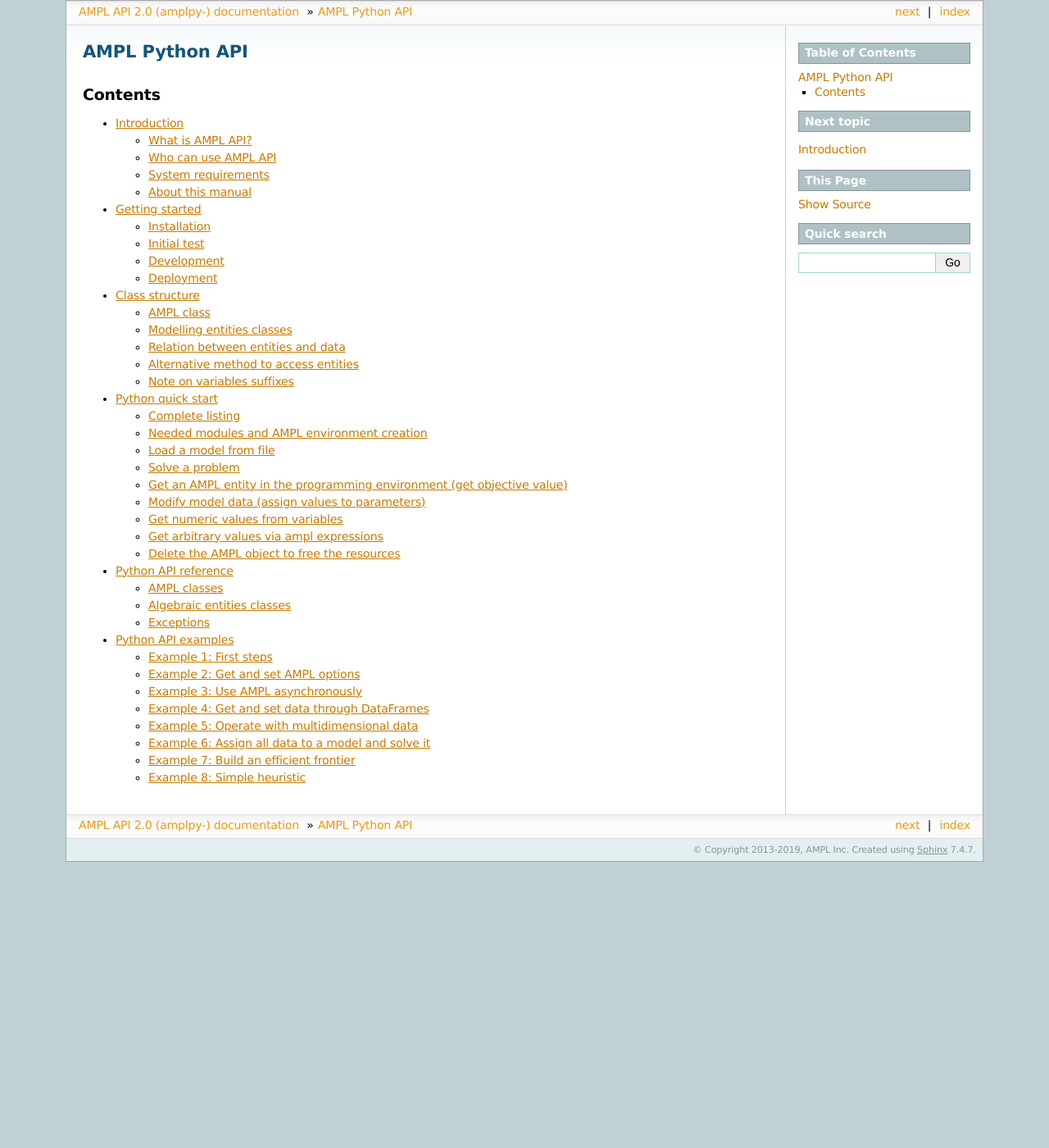
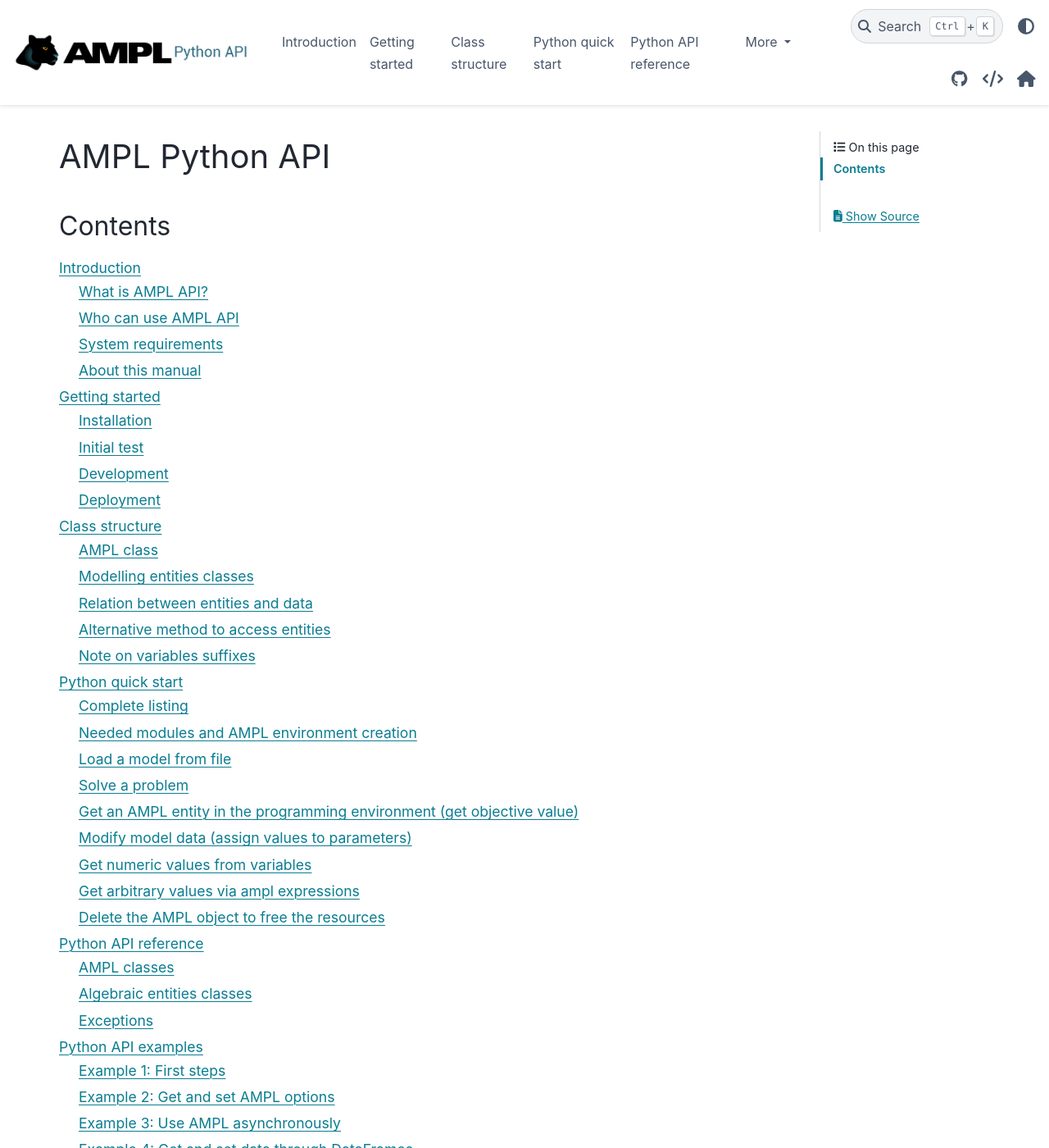
Before and after one commit to ampl/amplpy, a Sphinx documentation site: the page built from docs/source/index.rst, in a window 1280 px wide and 1400 px high. Shown: the whole window at 82% size. Built offline with Sphinx 7.4.7 and the PyData theme 0.15.4, drawn with Linux system fonts in a browser that asks for light colours; the version number could not be read and is left out; some of the changed text lies outside the part shown.

Commit message:
Switch to PyData theme for documentation

```diff
--- a/docs/requirements.txt
+++ b/docs/requirements.txt
@@ -1 +1,2 @@
 amplpy==0.7.2b2
+pydata-sphinx-theme
--- a/docs/source/conf.py
+++ b/docs/source/conf.py
@@ -1,6 +1,7 @@
 # -*- coding: utf-8 -*-
 
 import amplpy
+import datetime
 
 # If extensions (or modules to document with autodoc) are in another directory,
 # add these directories to sys.path here. If the directory is relative to the
@@ -14,7 +15,8 @@
 
 # Add any Sphinx extension module names here, as strings. They can be extensions
 # coming with Sphinx (named 'sphinx.ext.*') or your custom ones.
-extensions = ['sphinx.ext.ifconfig', 'sphinx.ext.mathjax', 'sphinx.ext.autodoc']
+extensions = ['sphinx.ext.ifconfig',
+              'sphinx.ext.mathjax', 'sphinx.ext.autodoc']
 
 # Add any paths that contain templates here, relative to this directory.
 templates_path = ['_templates']
@@ -30,11 +32,12 @@
 
 # General information about the project.
 project = u'AMPL API'
-copyright = u'2013-2019, AMPL Inc'
+copyright = u'2017-{}, AMPL Optimization Inc'.format(
+    datetime.date.today().year)
 
 # Version numbers to be  defined at command line
 # The short X.Y version.
-version =  '2.0'
+version = '2.0'
 # The full version, including alpha/beta/rc tags.
 release = '2.0 (amplpy-{})'.format(amplpy.__version__)
 
@@ -77,7 +80,33 @@
 
 # The theme to use for HTML and HTML Help pages.  See the documentation for
 # a list of builtin themes.
-html_theme = 'sphinxdoc'
+#html_theme = 'sphinxdoc'
+#html_theme = 'alabaster'
+html_theme = 'pydata_sphinx_theme'
+html_theme_options = {
+    "logo_link": "index",
+    "icon_links": [
+        {
+            "name": "GitHub",
+            "url": "https://github.com/ampl/amplpy",
+            "icon": "fab fa-github"
+        },
+        {
+            "name": "AMPL",
+            "url": "https://ampl.github.io",
+            "icon": "fa fa-code"
+        },
+        {
+            "name": "AMPL",
+            "url": "https://ampl.com",
+            "icon": "fa fa-home"
+        },
+    ],
+    "collapse_navigation": True,
+    "external_links": [
+        # {"name": "ampl.github.io", "url": "https://ampl.github.io"},
+    ]
+}
 
 # Theme options are theme-specific and customize the look and feel of a theme
 # further.  For a list of options available for each theme, see the
@@ -97,11 +126,13 @@
 # The name of an image file (relative to this directory) to place at the top
 # of the sidebar.
 #html_logo = None
+html_logo = "_static/logo-inline-web-amplpy.png"
 
 # The name of an image file (within the static path) to use as favicon of the
 # docs.  This file should be a Windows icon file (.ico) being 16x16 or 32x32
 # pixels large.
 #html_favicon = None
+html_favicon = "_static/cropped-favicon-raw-192x192.png"
 
 # Add any paths that contain custom static files (such as style sheets) here,
 # relative to this directory. They are copied after the builtin static files,
@@ -156,21 +187,21 @@
 # -- Options for LaTeX output --------------------------------------------------
 
 latex_elements = {
-# The paper size ('letterpaper' or 'a4paper').
-#'papersize': 'letterpaper',
+    # The paper size ('letterpaper' or 'a4paper').
+    # 'papersize': 'letterpaper',
 
-# The font size ('10pt', '11pt' or '12pt').
-#'pointsize': '10pt',
+    # The font size ('10pt', '11pt' or '12pt').
+    # 'pointsize': '10pt',
 
-# Additional stuff for the LaTeX preamble.
-#'preamble': '',
+    # Additional stuff for the LaTeX preamble.
+    # 'preamble': '',
 }
 
 # Grouping the document tree into LaTeX files. List of tuples
 # (source start file, target name, title, author, documentclass [howto/manual]).
 latex_documents = [
-  ('index', 'AMPLAPI.tex', u'AMPL API Documentation',
-   u'Filipe Brandão', 'manual'),
+    ('index', 'AMPLAPI.tex', u'AMPL API Documentation',
+     u'Filipe Brandão', 'manual'),
 ]
 
 # The name of an image file (relative to this directory) to place at the top of
@@ -213,9 +244,9 @@
 # (source start file, target name, title, author,
 #  dir menu entry, description, category)
 texinfo_documents = [
-  ('index', 'AMPL API', u'AMPL API Documentation',
-   u'Filipe Brandão', 'AMPL API', 'Python API for AMPL',
-   'Miscellaneous'),
+    ('index', 'AMPL API', u'AMPL API Documentation',
+     u'Filipe Brandão', 'AMPL API', 'Python API for AMPL',
+     'Miscellaneous'),
 ]
 
 # Documents to append as an appendix to all manuals.
```
Also changed, not shown: docs/source/_static/cropped-favicon-raw-192x192.png (added), docs/source/_static/logo-inline-web-amplpy.png (added), docs/source/_static/logo-inline-web-v4.png (added).
